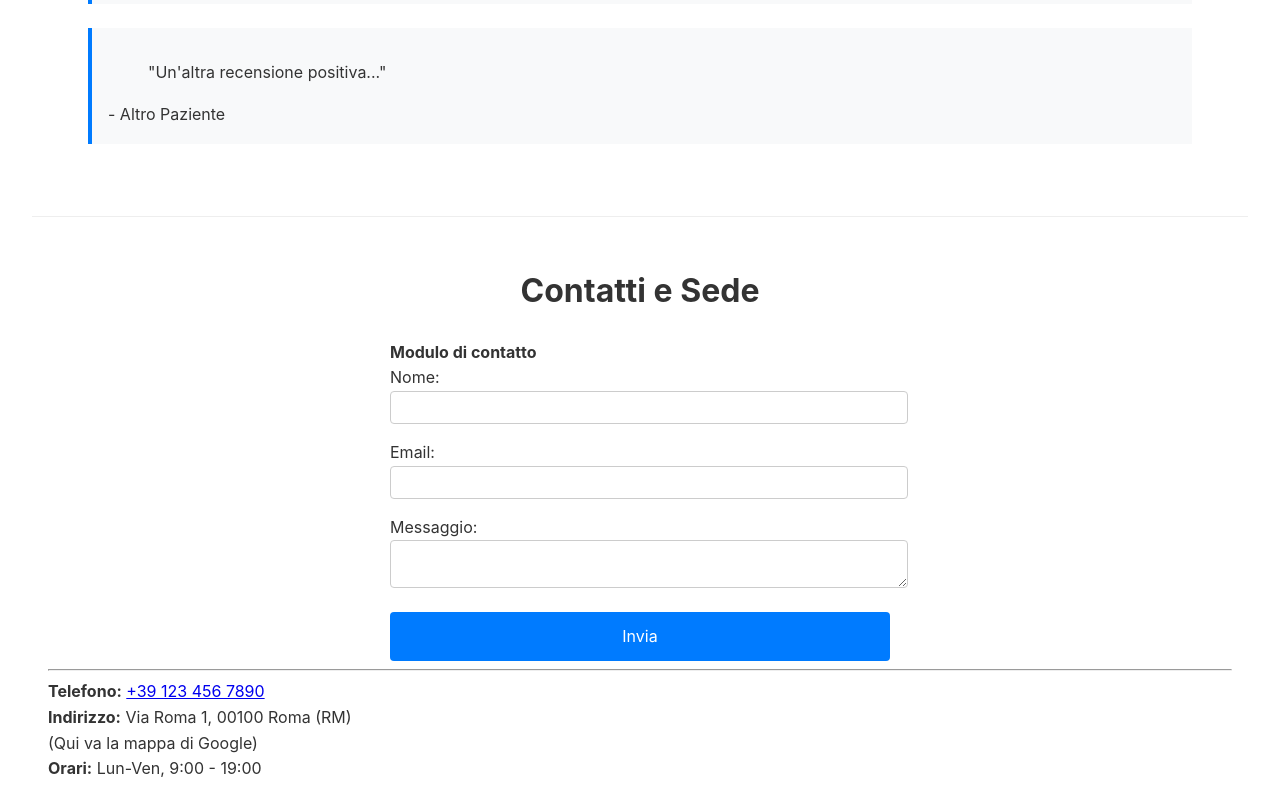
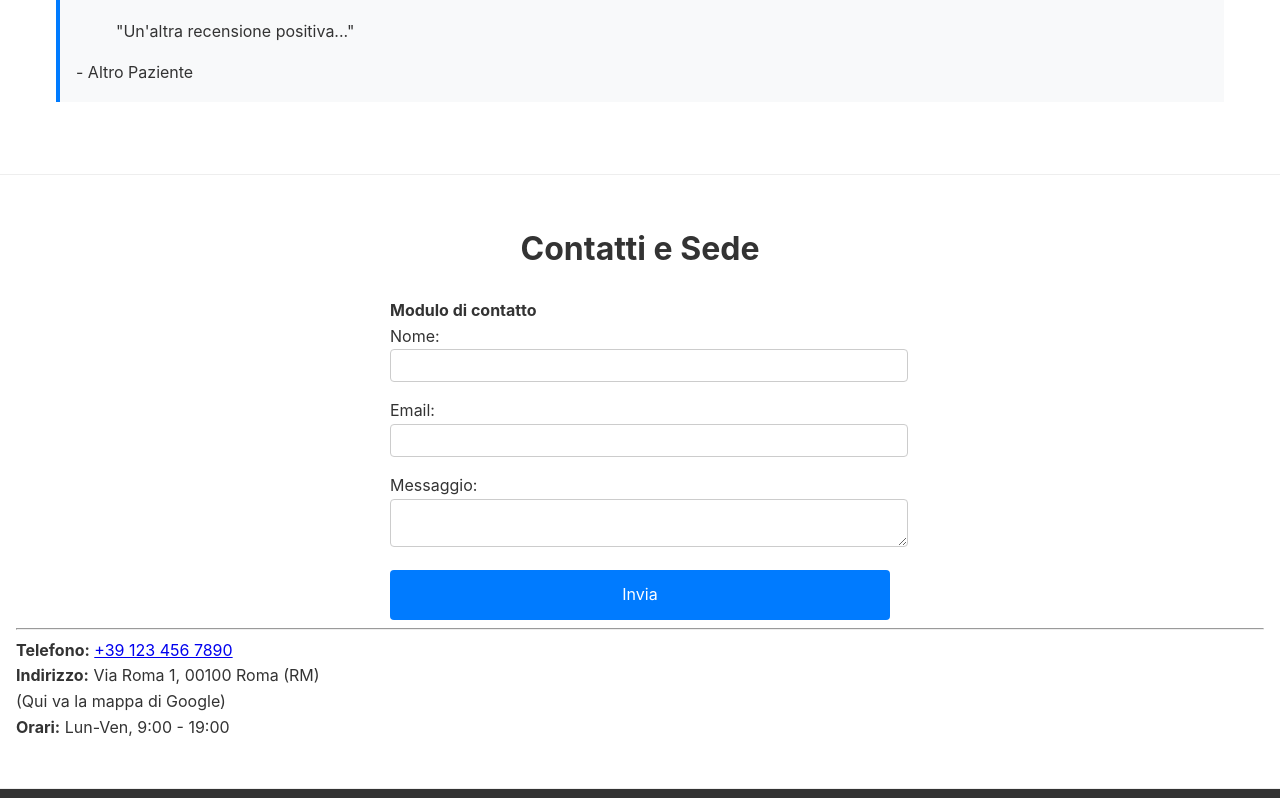
Before and after one commit to LorenzoMoriniDev/test-svelte-blog, an Astro site: page / in a window 1280 px wide. Shown: the part 1288-2086 px from the top of the page. Built offline with nearby package versions, Linux system fonts and the light colour scheme; Astro itself is replaced by a stand-in of ours.

Commit message:
Update Layout.astro

```diff
--- a/src/layouts/Layout.astro
+++ b/src/layouts/Layout.astro
@@ -22,8 +22,3 @@ const { title } = Astro.props;
     <Footer />
 	</body>
 </html>
-
-<style>
-	html, body { margin: 0; width: 100%; height: 100%; }
-  main { padding: 1rem 2rem; }
-</style>
```
